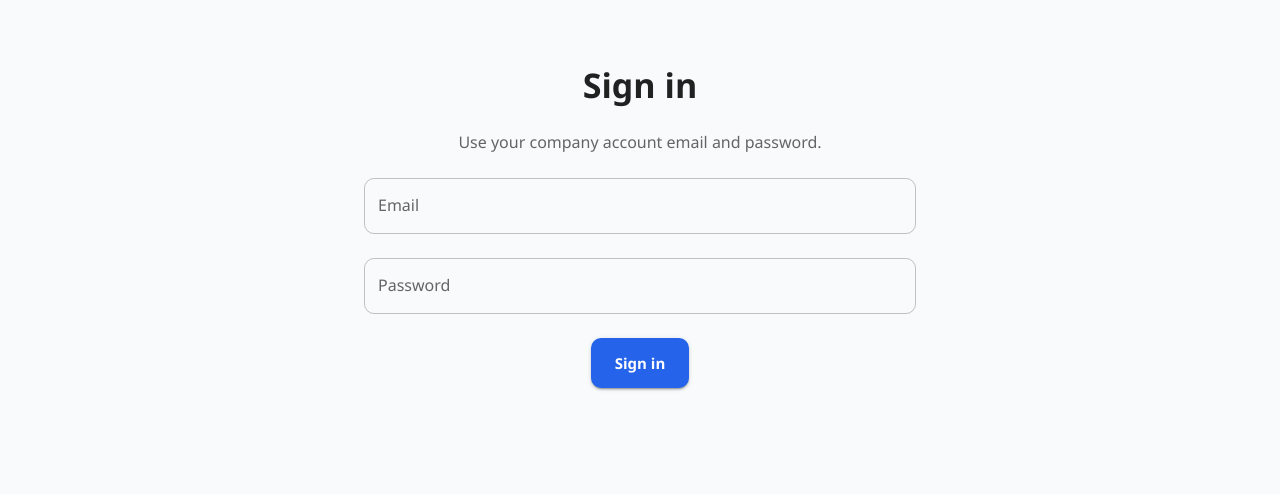
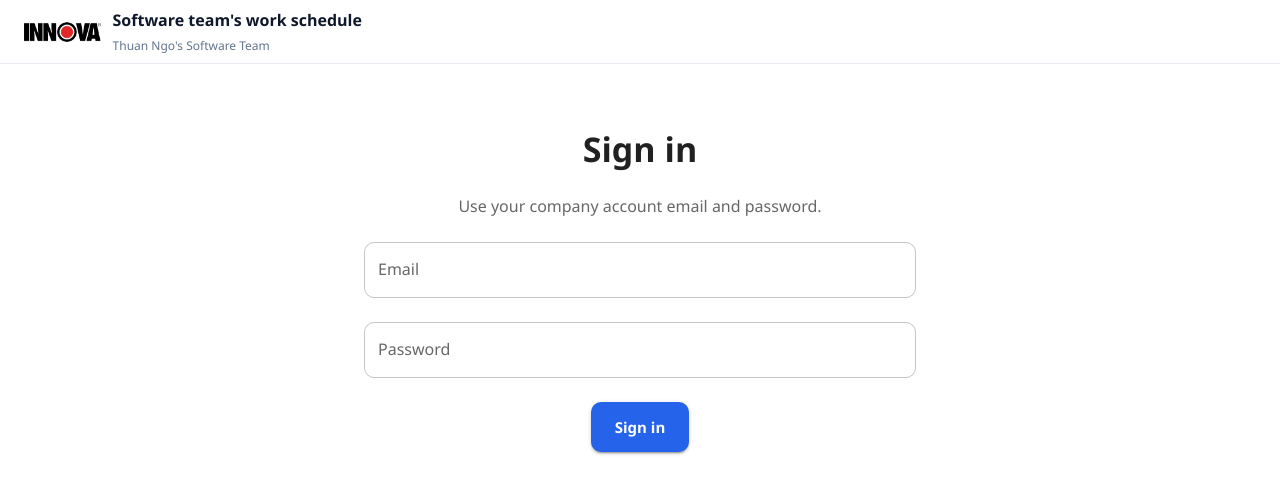
Before and after one commit to nhatanhsdkobd2/ScheduleWeb, a Next.js app in the folder frontend/: page /login in a window 1280 px wide. Shown: the top 494 px of the page. Built offline with nearby package versions, Linux system fonts and the light colour scheme; no server answers; what @mui/material-nextjs would draw is missing.

Commit message:
vibe coding

```diff
--- a/frontend/src/app/change-password/page.tsx
+++ b/frontend/src/app/change-password/page.tsx
@@ -2,7 +2,7 @@
 
 import { useEffect, useState } from "react";
 import { useRouter } from "next/navigation";
-import { Box, Button, CircularProgress, Container, Stack, TextField, Typography } from "@mui/material";
+import { AppBar, Box, Button, CircularProgress, Container, Stack, TextField, Toolbar, Typography } from "@mui/material";
 import { useAuth } from "@/context/AuthContext";
 
 export default function ChangePasswordPage() {
@@ -64,6 +64,27 @@ export default function ChangePasswordPage() {
   }
 
   return (
+    <Box sx={{ minHeight: "100vh", bgcolor: "#fff" }}>
+      <AppBar position="static" color="inherit" elevation={0}>
+        <Toolbar className="border-b border-slate-200/80 bg-white/95 backdrop-blur" sx={{ justifyContent: "flex-start" }}>
+          <Stack direction="row" spacing={1.5} alignItems="center">
+            <Box
+              component="img"
+              src="/innova-logo.png"
+              alt="Innova logo"
+              sx={{ height: 40, width: "auto", display: "block" }}
+            />
+            <Box>
+              <Typography fontWeight={800} className="text-slate-900">
+                {"Software team's work schedule"}
+              </Typography>
+              <Typography variant="caption" className="text-slate-500">
+                {"Thuan Ngo's Software Team"}
+              </Typography>
+            </Box>
+          </Stack>
+        </Toolbar>
+      </AppBar>
       <Container maxWidth="sm" sx={{ py: 8 }}>
         <Stack spacing={2.5}>
           <Typography variant="h4" component="h1" fontWeight={700}>
@@ -121,5 +142,6 @@ export default function ChangePasswordPage() {
           ) : null}
         </Stack>
       </Container>
+    </Box>
   );
 }
--- a/frontend/src/app/login/page.tsx
+++ b/frontend/src/app/login/page.tsx
@@ -3,7 +3,7 @@
 import { useEffect } from "react";
 import { useState } from "react";
 import { useRouter } from "next/navigation";
-import { Box, Button, CircularProgress, Container, Stack, TextField, Typography } from "@mui/material";
+import { AppBar, Box, Button, CircularProgress, Container, Stack, TextField, Toolbar, Typography } from "@mui/material";
 import { useAuth } from "@/context/AuthContext";
 
 export default function LoginPage() {
@@ -56,9 +56,30 @@ export default function LoginPage() {
   }
 
   return (
+    <Box sx={{ minHeight: "100vh", bgcolor: "#fff" }}>
+      <AppBar position="static" color="inherit" elevation={0}>
+        <Toolbar className="border-b border-slate-200/80 bg-white/95 backdrop-blur" sx={{ justifyContent: "flex-start" }}>
+          <Stack direction="row" spacing={1.5} alignItems="center">
+            <Box
+              component="img"
+              src="/innova-logo.png"
+              alt="Innova logo"
+              sx={{ height: 40, width: "auto", display: "block" }}
+            />
+            <Box>
+              <Typography fontWeight={800} className="text-slate-900">
+                {"Software team's work schedule"}
+              </Typography>
+              <Typography variant="caption" className="text-slate-500">
+                {"Thuan Ngo's Software Team"}
+              </Typography>
+            </Box>
+          </Stack>
+        </Toolbar>
+      </AppBar>
       <Container maxWidth="sm" sx={{ py: 8 }}>
-      <Stack spacing={3} alignItems="center">
-        <Typography variant="h4" component="h1" fontWeight={700}>
+        <Stack spacing={3}>
+          <Typography variant="h4" component="h1" fontWeight={700} textAlign="center">
             Sign in
           </Typography>
           <Typography color="text.secondary" textAlign="center">
@@ -91,7 +112,7 @@ export default function LoginPage() {
             size="large"
             onClick={() => void handleLogin()}
             disabled={submitting}
-          sx={{ px: 3, py: 1.5, textTransform: "none", fontWeight: 600 }}
+            sx={{ px: 3, py: 1.5, textTransform: "none", fontWeight: 600, alignSelf: "center" }}
           >
             {submitting ? "Signing in..." : "Sign in"}
           </Button>
@@ -102,5 +123,6 @@ export default function LoginPage() {
           ) : null}
         </Stack>
       </Container>
+    </Box>
   );
 }
```
Also changed, not shown: 1 other file (tests, documents, lock files or other folders). Lines whose indentation alone changed are shown as unchanged.
